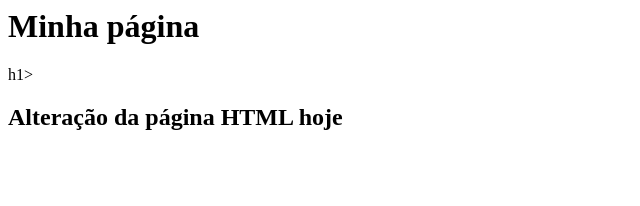
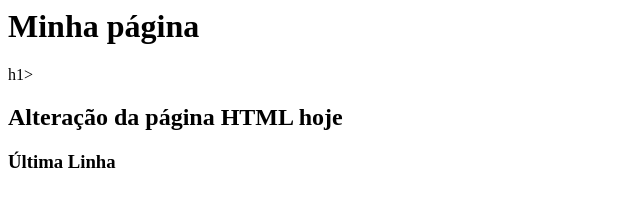
Before and after one commit to Viniciussergio/gama-no-github, a plain HTML site: page index.html in a window 1280 px wide. Shown: the whole page, without its empty margins (0-640 px from the left). Drawn offline with Linux system fonts and the light colour scheme.

Commit message:
Update index.html no Github

```diff
--- a/index.html
+++ b/index.html
@@ -3,5 +3,6 @@
     <h1> Minha página</h1>
     h1>
     <h2>Alteração da página HTML hoje</h2>
+    <h3>Última Linha</h1>
   </body>
 </html>
```
